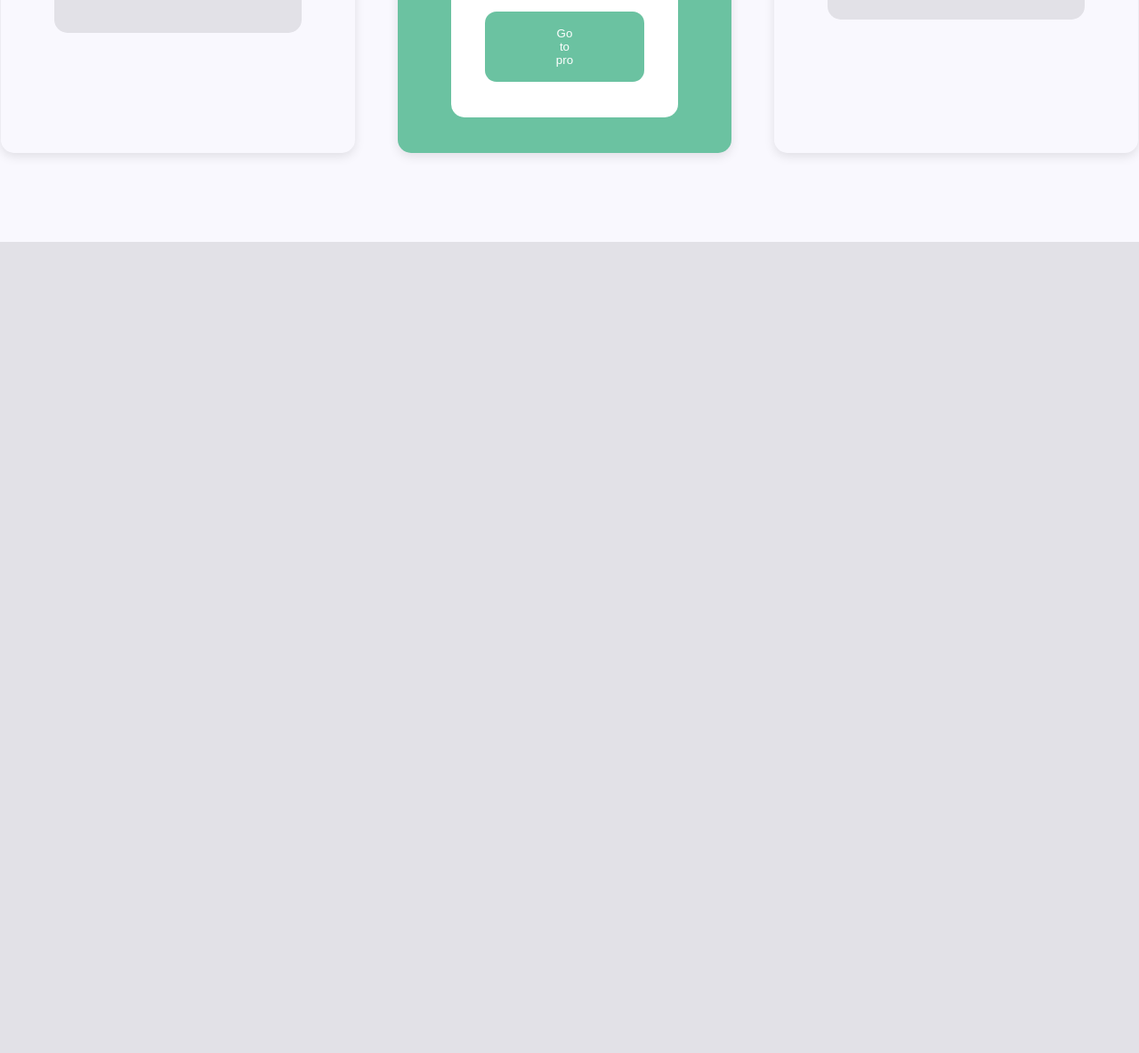
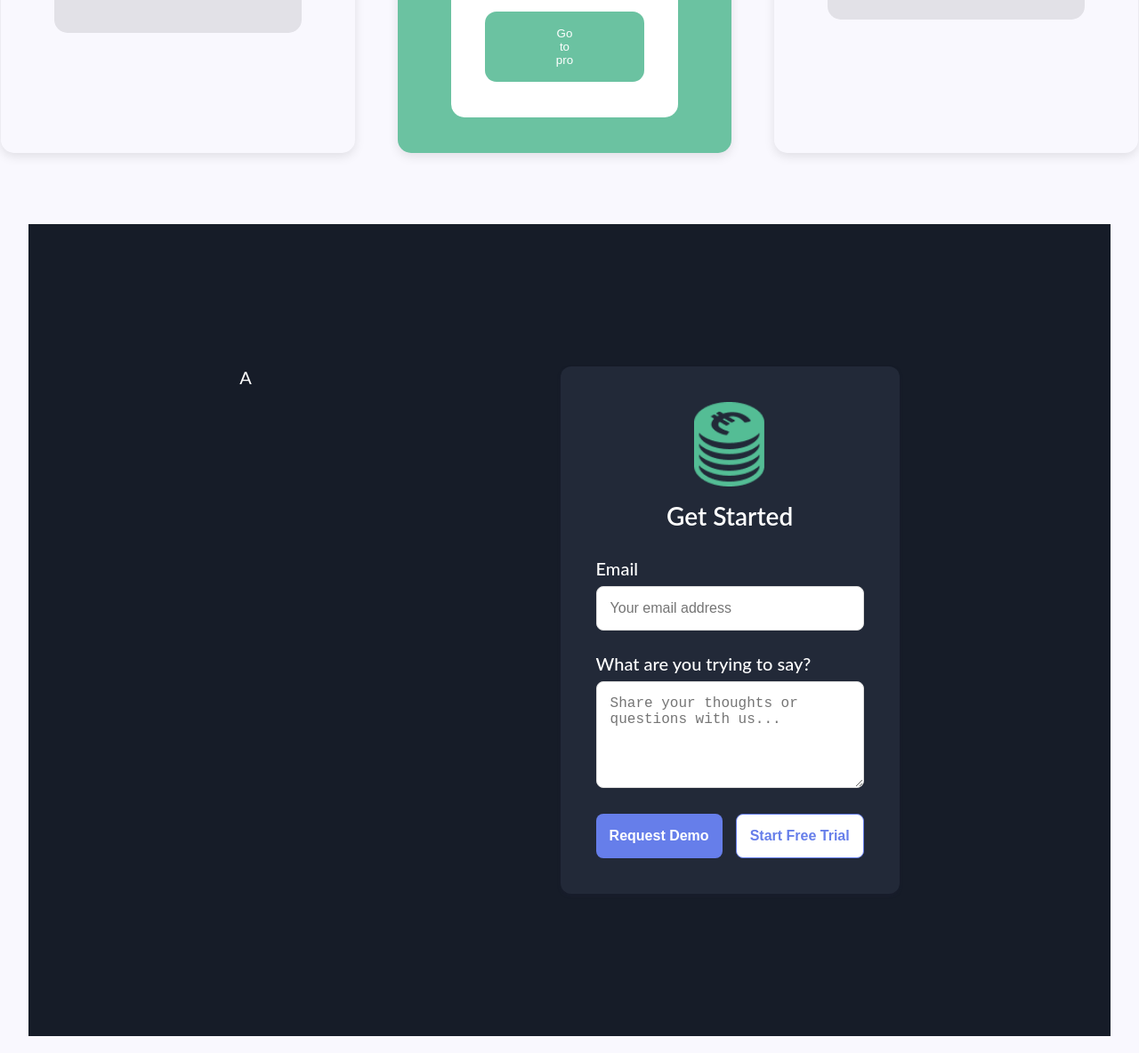
Before and after one commit to IYKEACE/saas-landing-page, a plain HTML site: page index.html in a window 1280 px wide. Shown: the part 4066-5250 px from the top of the page at 89% size. Before the commit the page ends 4338 px from the top, so only its background shows below. Drawn offline with Linux system fonts and the light colour scheme.

Commit message:
created a form at the footer section

```diff
--- a/index.html
+++ b/index.html
@@ -349,7 +349,8 @@
             <div class="slide">
               <h2 class="slim">Business</h2>
               <p class="go">
-                Unveil new superpowers and <br> join the design league
+                Unveil new superpowers and <br />
+                join the design league
               </p>
               <div class="dos">
                 <p class="dollar">$</p>
@@ -383,6 +384,36 @@
         </section>
       </section>
       <!-- plan end -->
+      <!-- footer start -->
+      <section class="footer-container">
+        <section class="footer-content">
+          <section class="top-footer">A</section>
+          <section class="bottom-footer">
+            <div class="get-in-touch">
+              <img src="./image/coin.png" alt="coin" class="coin" />
+              <h2 class="getting">Get Started</h2>
+              <div class="input-group">
+                <label for="email">Email</label>
+                <input type="text" id="email" placeholder="Your email address" />
+              </div>
+              <div class="input-group">
+                <label for="message">What are you trying to say?</label>
+                <textarea
+                  id="message"
+                  placeholder="Share your thoughts or questions with us..."
+                ></textarea>
+              </div>
+
+              <div class="button-group">
+                <button class="blot btn-primary">Request Demo</button>
+                <button class="blot btn-secondary">Start Free Trial</button>
+              </div>
+              </div>
+            </div>
+          </section>
+        </section>
+      </section>
+      <!-- footer end -->
     </section>
   </body>
 </html>
--- a/styles.css
+++ b/styles.css
@@ -425,7 +425,7 @@ margin-right: auto; */
   padding: 40px 38px;
   border-radius: 15px;
 }
-.users{
+.users {
   background-color: #e2e1e7;
   padding: 40px 38px;
   border-radius: 15px;
@@ -488,3 +488,112 @@ margin-right: auto; */
   margin-top: 1rem;
   cursor: pointer;
 }
+/* plan end */
+
+/* footer start */
+.footer-container {
+  margin-top: 3rem;
+  background-color: #161c28;
+  width: 100%;
+  color: #ffffff;
+  /* border-radius: 15px; */
+}
+.footer-content {
+  display: flex;
+  justify-content: space-around;
+  padding: 10rem 4rem;
+}
+.coin {
+  width: 80px;
+  display: block;
+  margin-bottom: 1rem;
+  margin-left: auto;
+  margin-right: auto;
+}
+.get-in-touch {
+  width: 100%;
+  max-width: 450px;
+  padding: 40px;
+  background-color: #222938;
+  border-radius: 12px;
+  box-shadow: rgba(50, 50, 93, 0.25) 0px 2px 5px -1px,
+    rgba(0, 0, 0, 0.3) 0px 1px 3px -1px;
+}
+.getting {
+  color: #ffffff;
+  font-size: 28px;
+  font-weight: 600;
+  margin-bottom: 30px;
+  text-align: center;
+}
+
+.input-group {
+  margin-bottom: 25px;
+}
+
+label {
+  display: block;
+  margin-bottom: 8px;
+  color: #ffffff;
+  font-weight: 500;
+}
+
+input,
+textarea {
+  width: 100%;
+  padding: 15px;
+  border: 1px solid #ddd;
+  border-radius: 8px;
+  font-size: 16px;
+  transition: border 0.3s;
+}
+
+input:focus,
+textarea:focus {
+  outline: none;
+  border-color: #667eea;
+}
+
+textarea {
+  min-height: 120px;
+  resize: vertical;
+}
+
+.button-group {
+  display: flex;
+  gap: 15px;
+}
+
+.blot {
+  flex: 1;
+  padding: 15px;
+  border: none;
+  border-radius: 8px;
+  font-size: 16px;
+  font-weight: 600;
+  cursor: pointer;
+  transition: all 0.3s;
+}
+
+.btn-primary {
+  background: #667eea;
+  color: white;
+}
+
+.btn-primary:hover {
+  background: #5a6fd5;
+  transform: translateY(-2px);
+}
+
+.btn-secondary {
+  background: white;
+  color: #667eea;
+  border: 1px solid #667eea;
+}
+
+.btn-secondary:hover {
+  background: #f5f7ff;
+  transform: translateY(-2px);
+}
+
+/* footer end */
```
Also changed, not shown: image/coin.png (added). Lines whose indentation alone changed are shown as unchanged.
